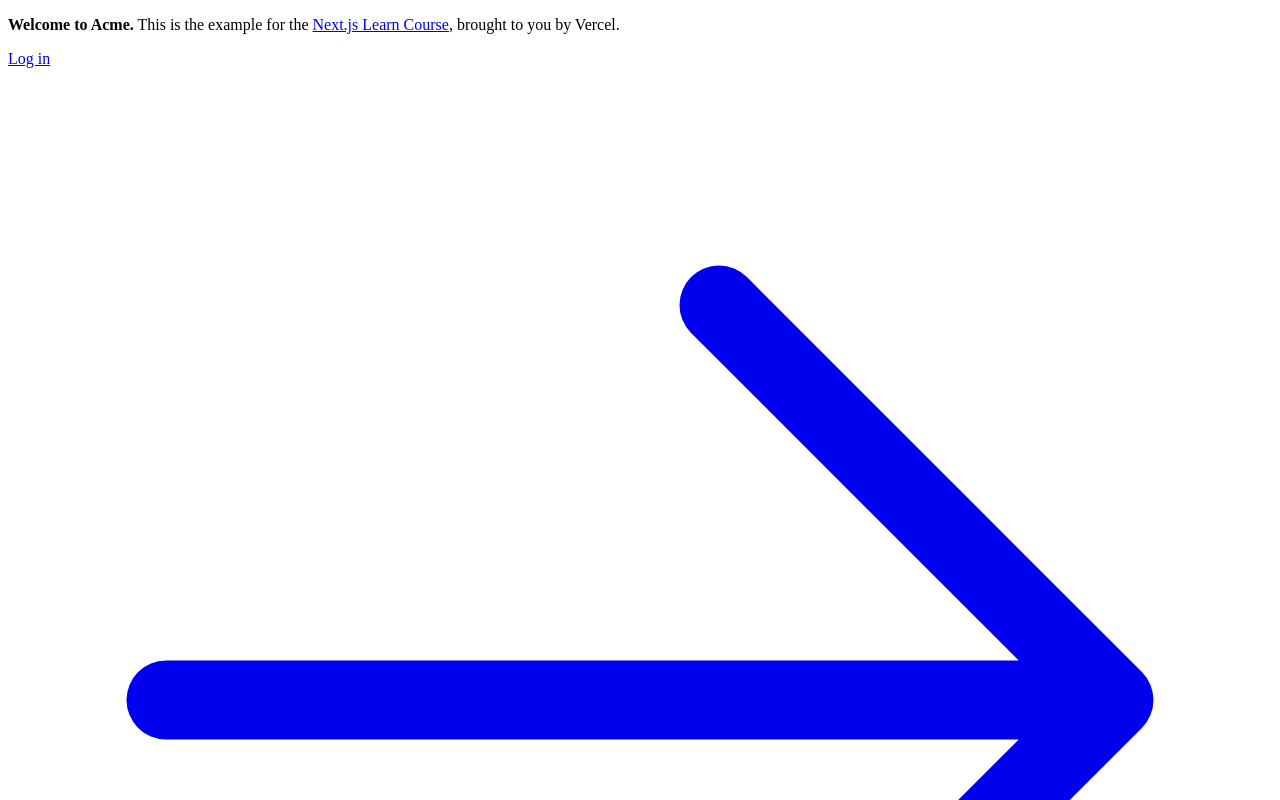
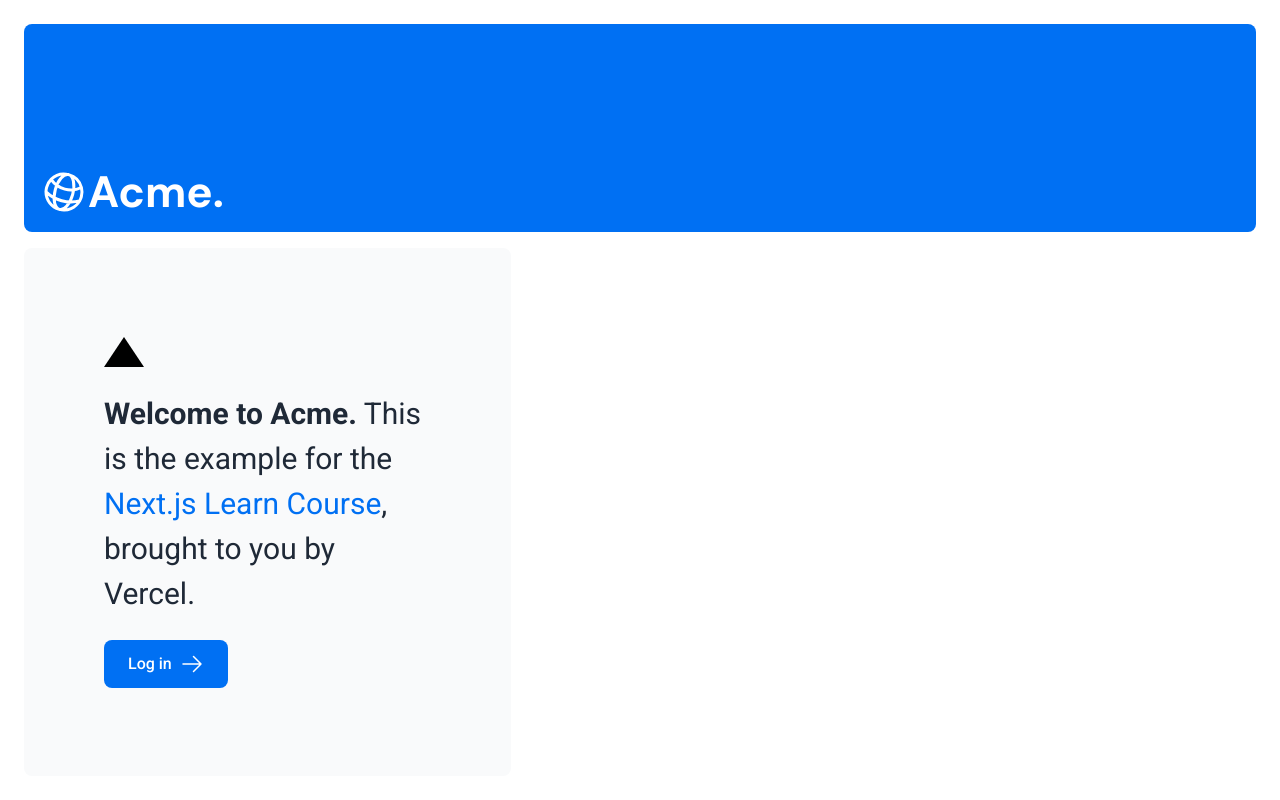
Before and after one commit to ShamSuther/nextjs-dashboard, a Next.js app: page / in a window 1280 px wide. Shown: the top 800 px of the page. Built offline with nearby package versions, Linux system fonts and the light colour scheme.

Commit message:
Chapter 2: CSS Styling

```diff
--- a/app/layout.tsx
+++ b/app/layout.tsx
@@ -1,3 +1,5 @@
+import "@/app/ui/global.css";
+
 export default function RootLayout({
   children,
 }: {
--- a/app/page.tsx
+++ b/app/page.tsx
@@ -6,10 +6,11 @@ export default function Page() {
   return (
     <main className="flex min-h-screen flex-col p-6">
       <div className="flex h-20 shrink-0 items-end rounded-lg bg-blue-500 p-4 md:h-52">
-        {/* <AcmeLogo /> */}
+        <AcmeLogo />
       </div>
       <div className="mt-4 flex grow flex-col gap-4 md:flex-row">
-        <div className="flex flex-col justify-center gap-6 rounded-lg bg-gray-50 px-6 py-10 md:w-2/5 md:px-20">
+        <div className="flex flex-col justify-center gap-6 rounded-lg bg-gray-50 px-8 py-10 md:w-2/5 md:px-20">
+          <div className="h-0 w-0 border-b-[30px] border-l-[20px] border-r-[20px] border-b-black border-l-transparent border-r-transparent" />
           <p className={`text-xl text-gray-800 md:text-3xl md:leading-normal`}>
             <strong>Welcome to Acme.</strong> This is the example for the{' '}
             <a href="https://nextjs.org/learn/" className="text-blue-500">
@@ -19,7 +20,7 @@ export default function Page() {
           </p>
           <Link
             href="/login"
-            className="flex items-center gap-5 self-start rounded-lg bg-blue-500 px-6 py-3 text-sm font-medium text-white transition-colors hover:bg-blue-400 md:text-base"
+            className="flex items-center gap-2 self-start rounded-lg bg-blue-500 px-6 py-3 text-base font-medium text-white transition-colors hover:bg-blue-400 md:text-base"
           >
             <span>Log in</span> <ArrowRightIcon className="w-5 md:w-6" />
           </Link>
--- a/app/ui/acme-logo.tsx
+++ b/app/ui/acme-logo.tsx
@@ -1,13 +1,10 @@
 import { GlobeAltIcon } from '@heroicons/react/24/outline';
-import { lusitana } from '@/app/ui/fonts';
 
 export default function AcmeLogo() {
   return (
-    <div
-      className={`${lusitana.className} flex flex-row items-center leading-none text-white`}
-    >
+    <div className={'dm-sans font-bold flex flex-row items-center leading-none text-white'}>
       <GlobeAltIcon className="h-12 w-12 rotate-[15deg]" />
-      <p className="text-[44px]">Acme</p>
+      <p className="text-[44px]">Acme.</p>
     </div>
   );
 }
--- a/app/ui/global.css
+++ b/app/ui/global.css
@@ -1,6 +1,22 @@
+@import url('https://fonts.googleapis.com/css2?family=DM+Sans:ital,opsz,wght@0,9..40,100..1000;1,9..40,100..1000&display=swap');
+@import url('https://fonts.googleapis.com/css2?family=Roboto:ital,wght@0,100;0,300;0,400;0,500;0,700;0,900;1,100;1,300;1,400;1,500;1,700;1,900&display=swap');
+
 @tailwind base;
 @tailwind components;
 @tailwind utilities;
+
+
+html {
+  font-family: "Roboto", sans-serif;
+  font-style: normal;
+  font-weight: 400;
+}
+
+.dm-sans {
+  font-family: "DM Sans", sans-serif;
+  font-optical-sizing: auto;
+  font-style: normal;
+}
 
 input[type='number'] {
   -moz-appearance: textfield;
```
